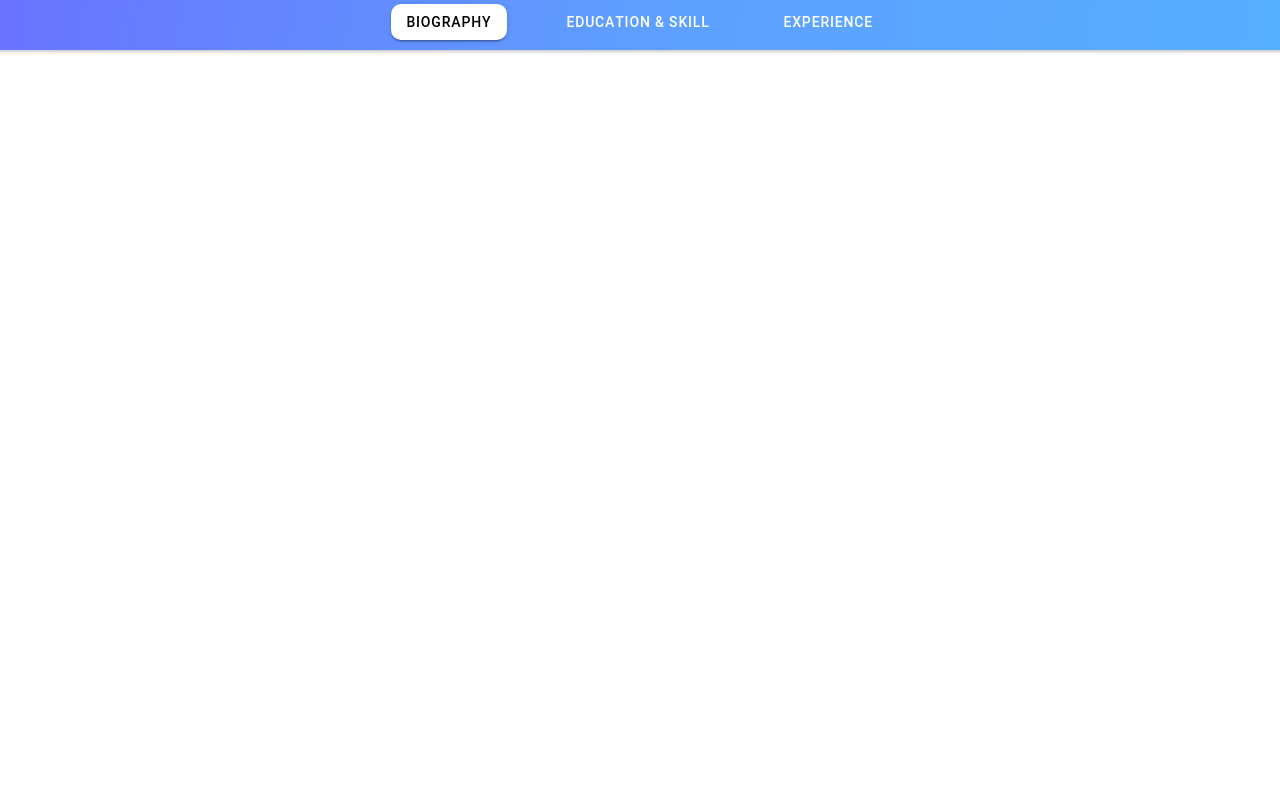
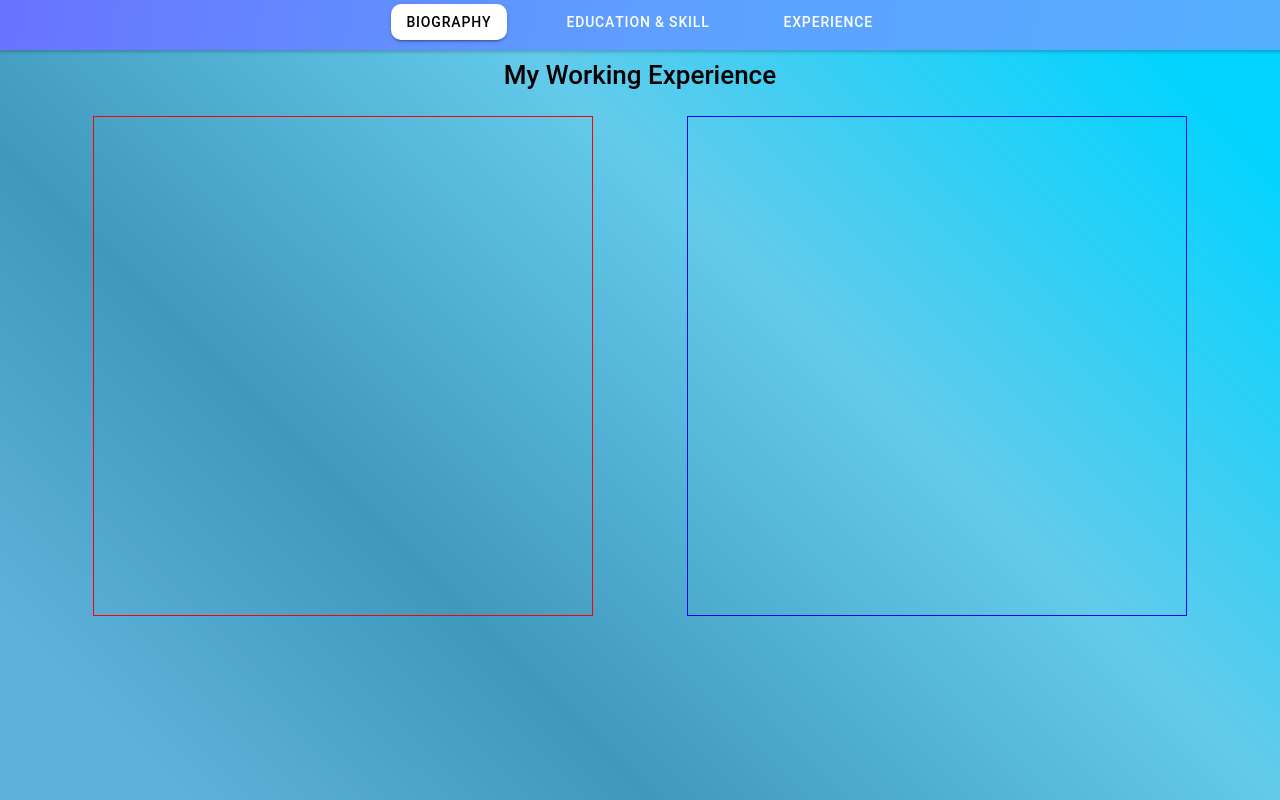
Before and after one commit to mikeGLA/Ionic-React-Personal-Portfolio, a React (Create React App) app: page /experience in a window 1280 px wide. Built offline with nearby package versions, Linux system fonts and the light colour scheme.

Commit message:
push update on edupage and experience page still need a lot to finish

```diff
--- a/src/App.tsx
+++ b/src/App.tsx
@@ -4,6 +4,7 @@ import { IonReactRouter } from '@ionic/react-router';
 import Home from './HomePage/Home';
 import NavBar from './NavBar/NavBar';
 import Education from './Education/Education';
+import Experience from './Experience/Experience';
 
 
 /* Core CSS required for Ionic components to work properly */
@@ -25,6 +26,7 @@ import '@ionic/react/css/display.css';
 /* Theme variables */
 import './theme/variables.css'
 
+
 setupIonicReact();
 
 const App: React.FC = () => (
@@ -41,6 +43,9 @@ const App: React.FC = () => (
         <Route exact path="/education">
           <Education/>
         </Route>
+        <Route exact path="/experience">
+          <Experience/>
+        </Route>
       </IonRouterOutlet>
     </IonReactRouter>
   </IonApp>
--- a/src/Education/Education.css
+++ b/src/Education/Education.css
@@ -27,7 +27,7 @@
 
 .Left-Timeline-Slider{
     /* margin: 20px; */
-    border: 1px solid orange;
+    border: 3px solid rgb(79, 109, 204);
     height: 400px;
     text-align: left;
     margin: auto;
--- /dev/null
+++ b/src/Experience/Experience.css
@@ -0,0 +1,31 @@
+.Experience-Index{
+    text-align: center;
+    height: 1000px;
+    margin-top: -20px;
+    background: rgb(17,85,136);
+    background: linear-gradient(45deg, rgb(93, 179, 219) 18%, rgb(65, 152, 189) 39%, rgba(85, 198, 233, 0.918) 67%, rgba(0,212,255,1) 95%);
+}
+
+.Experience-Body > h1{
+    padding-top: 20px;
+    margin-bottom: 25px;
+    margin-top: 60px;
+}
+
+.WorkTimeline-Index{
+    display: flex;
+    flex-direction: row;
+    justify-content: space-evenly;
+}
+
+.PTTimeline{
+    border: 1px solid red;
+    width: 500px;
+    height: 500px;
+}
+
+.CodingTimeline{
+    border: 1px solid blue;
+    width: 500px;
+    height: 500px;
+}
--- /dev/null
+++ b/src/Experience/Experience.tsx
@@ -0,0 +1,23 @@
+import "./Experience.css"
+import React from 'react'
+import { IonContent, IonPage } from "@ionic/react"
+
+const Experience = () => {
+  return (
+    <IonPage>
+        <IonContent fullscreen>
+            <div className="Experience-Index">
+                <div className="Experience-Body">
+                    <h1>My Working Experience</h1>
+                    <div className="WorkTimeline-Index">
+                        <div className="PTTimeline"></div>
+                        <div className="CodingTimeline"></div>
+                    </div>
+                </div>
+            </div>
+        </IonContent>
+    </IonPage>
+  )
+}
+
+export default Experience
--- a/src/HomePage/Home.tsx
+++ b/src/HomePage/Home.tsx
@@ -45,7 +45,7 @@ const Home: React.FC = () => {
                 <div className="IntroductionBox-Data">
                   <div>Mr. Thanapol Chinkangwanwong (Mike)</div>
                   <div>95/1 Moo 3, Tambon Chaisatharn, Amphoe Saraphi, Chiang Mai, Thailand, 50140.</div>
-                  <div>thanapol.chinkangwanwong@gmail.com / 0834784611</div>
+                  <div>thanapol.chinkangwanwong@gmail.com / +6683-478-4611</div>
                   <a href="https://github.com/mikeGLA" target="_blank" rel="noopener noreferrer">https://github.com/mikeGLA</a>
                 </div>
               </div>
--- a/src/NavBar/NavBar.tsx
+++ b/src/NavBar/NavBar.tsx
@@ -29,7 +29,7 @@ const NavBar = () => {
     <IonHeader className="HomeNav-Flex">
       <IonButton routerLink="/home" className={biographyBut} onClick={bioclick}><p>Biography</p></IonButton>
       <IonButton routerLink='/education' className={educateBut} onClick={educateclick}><p>Education & Skill</p></IonButton>
-      <IonButton className={experienceBut} onClick={experienceclick}><p>Experience</p></IonButton>
+      <IonButton routerLink='/experience' className={experienceBut} onClick={experienceclick}><p>Experience</p></IonButton>
     </IonHeader>
   )
 }
```
